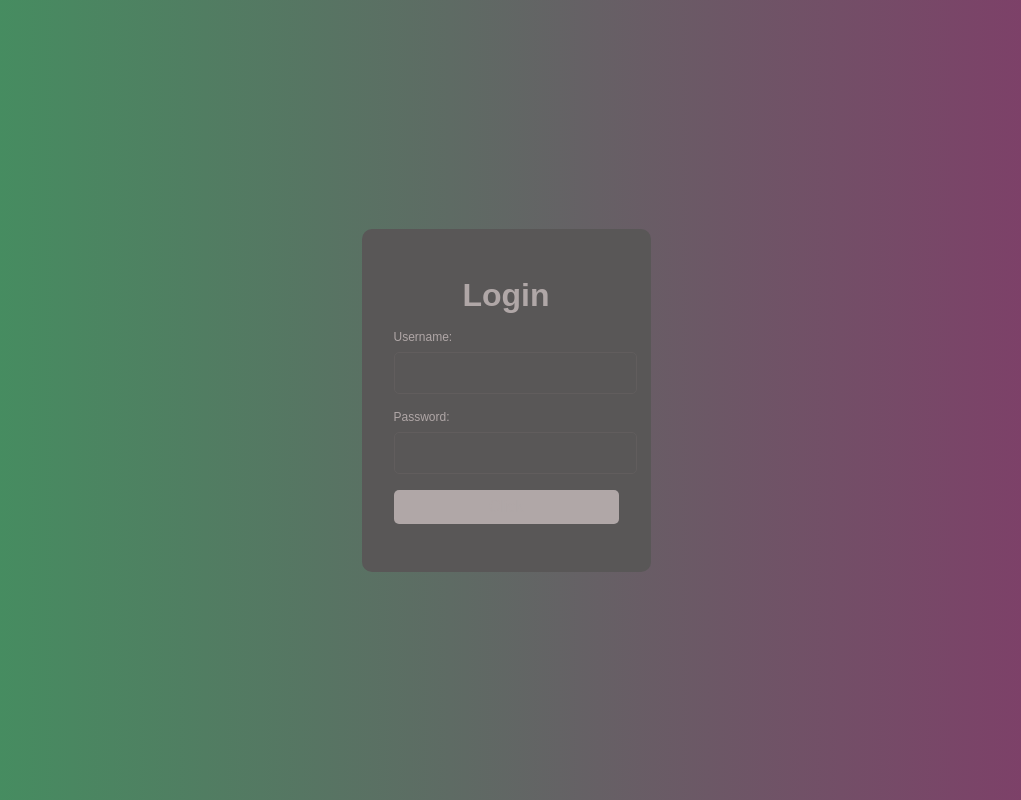
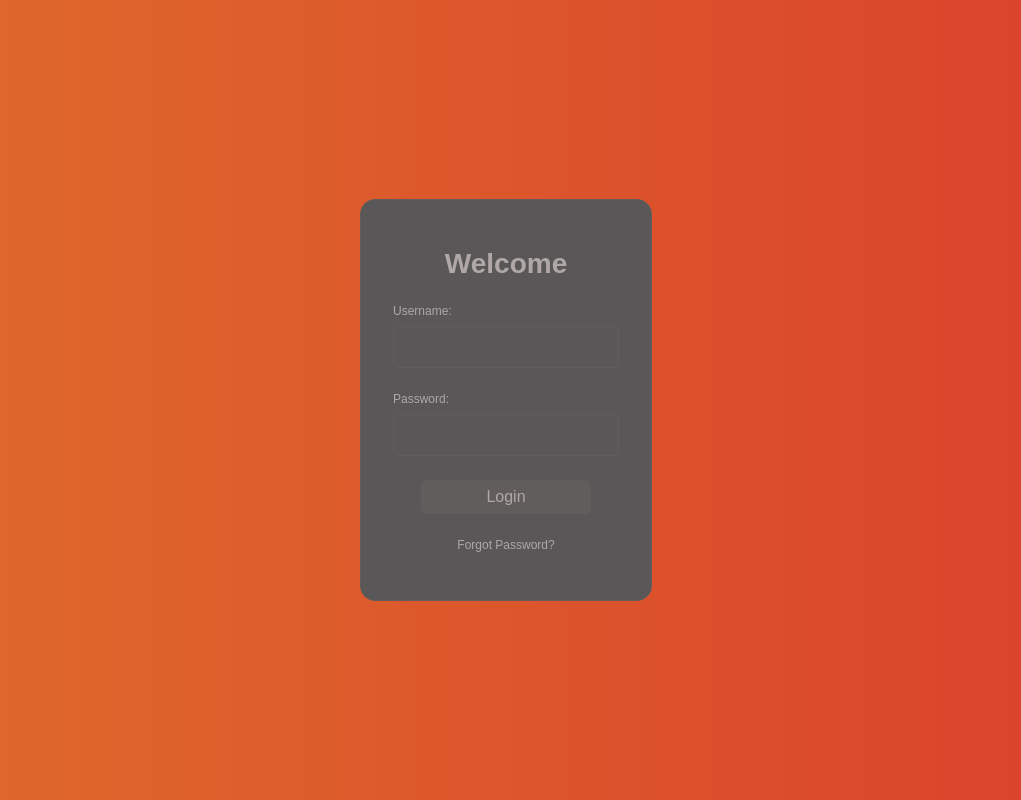
Before and after one commit to Jdd2020/Lunch-Klub, a React (Vite) app in the folder client/: page /login in a window 1280 px wide. Shown: the whole page, without its empty margins (134-1155 px from the left). Built offline with nearby package versions, Linux system fonts and the light colour scheme.

Commit message:
More styling

```diff
--- a/client/src/auth/login/index.css
+++ b/client/src/auth/login/index.css
@@ -10,7 +10,7 @@
 
 
 .login-landing {
-    background: linear-gradient(270deg, #a30c6e, #1ac95a, #a30c6e);
+    background: linear-gradient(270deg, #d72c2c, #e2832b, #d72c2c);
     background-size: 400% 400%;
     animation: gradientShift 10s ease infinite;
     height: 100%;
@@ -26,19 +26,20 @@
     justify-content: center;
     height: fit-content;
     width: fit-content;
-    gap: 1rem;
+    gap: 1.5rem;
     padding: 3rem 2rem;
     align-items: center;
     background-color: #595757;
     color: #b0a7a7;
-    font-size: 2rem;
-    border-radius: 10px;
+    font-size: 1.75rem;
+    border-radius: 15px;
     font-weight: 700;
+    border: 1px solid #615d5d;
+
   }
 
 
   .login-text-input {
-    width: 100%;
     padding: 0.5rem;
     border-radius: 5px;
     border: none;
@@ -48,6 +49,7 @@
     line-height: 1.5rem;
     color: #b0a7a7;
     font-size: 1rem;
+    min-width: 13rem;
   }
 
     .login-text-input:focus {
@@ -66,10 +68,16 @@
         border-radius: 5px;
         border: none;
         outline: none;
-        background-color: #b0a7a7;
+        background-color: #615d5d;
         color: #b0a7a7;
         font-size: 1rem;
         cursor: pointer;
+        width: 75%;
+    }
+
+    .login-button:hover {
+        background-color: #b0a7a7;
+        color: #615d5d;
     }
 
     .login-text-input-container {
@@ -84,3 +92,15 @@
         color: #b0a7a7;
         font-weight: 500;
     }
+
+    #forgot-password-text {
+        font-size: 12px;
+        color: #b0a7a7;
+        font-weight: 500;
+    }
+
+    #forgot-password-text:hover {
+        color: #8b8383;
+        cursor: pointer;
+        text-decoration: underline;
+    }
--- a/client/src/auth/login/index.tsx
+++ b/client/src/auth/login/index.tsx
@@ -5,14 +5,14 @@ const LoginLanding  = () => {
     return (
         <div className="login-landing" id="login-landing">
             <div className="login-landing-box">
-                <div>Login</div>
+                <div>Welcome</div>
                 <div className="login-text-input-container">
                     <div className="login-text-input-label">Username:</div>
                     <input type="text" className="login-text-input"/>
                 </div>
                 <div className="login-text-input-container">
                     <div className="login-text-input-label">Password:</div>
-                    <input type="text" className="login-text-input"/>
+                    <input type="password" className="login-text-input" id="password"/>
                 </div>
                 <Button
                     id="login-button"
@@ -21,8 +21,9 @@ const LoginLanding  = () => {
                         console.log("Login button clicked")
                     }}
                 >
-                    Click
+                    Login
                 </Button>
+                <div id="forgot-password-text">Forgot Password?</div>
             </div>
         </div>
     )
```
